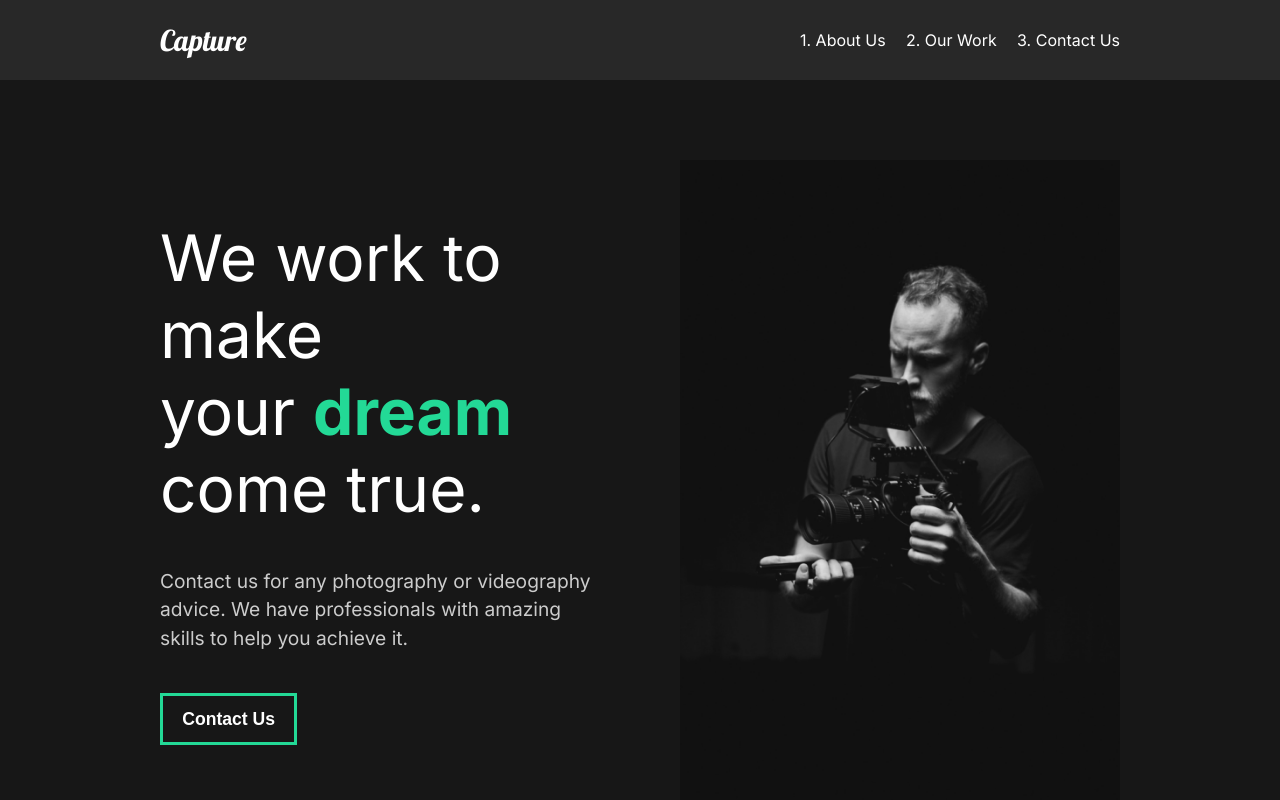
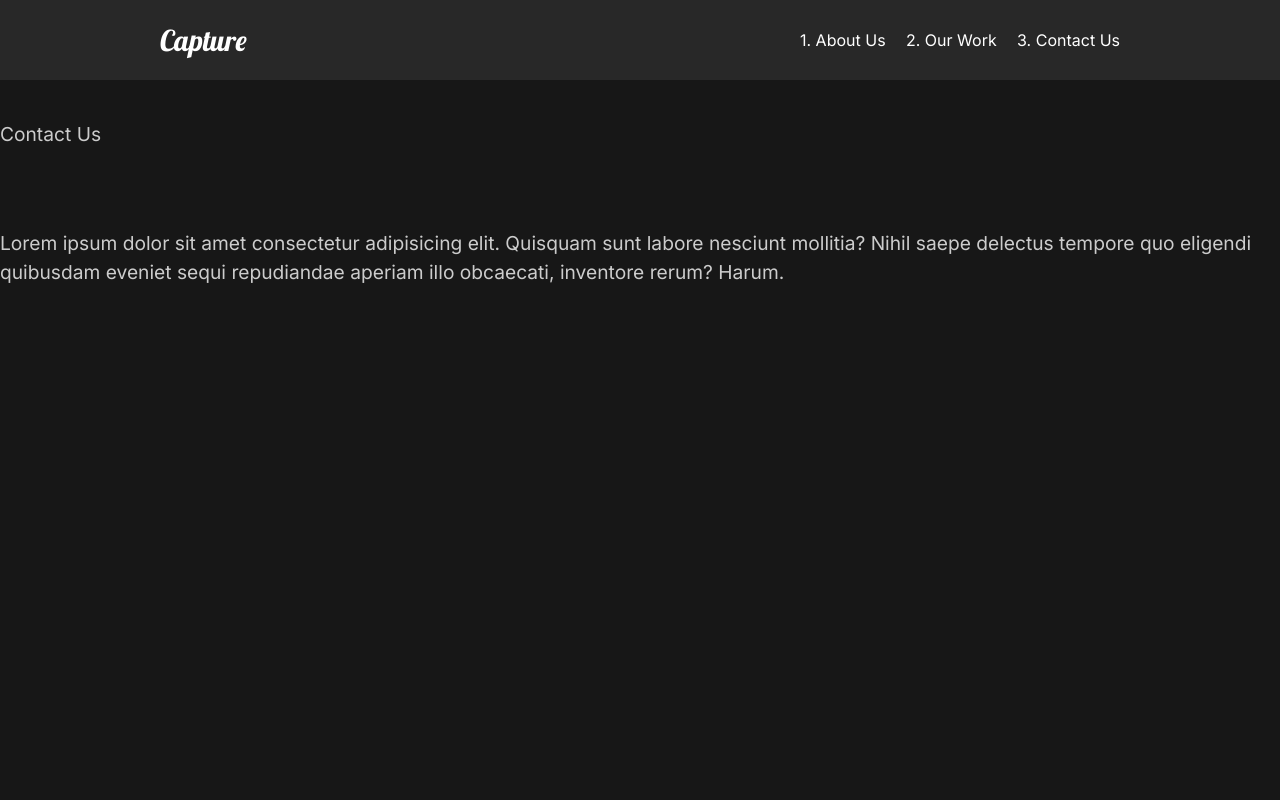
Before and after one commit to jaanvi-39/capture, a React (Create React App) app: page /contact in a window 1280 px wide. Shown: the top 800 px of the page. Built offline with nearby package versions, Linux system fonts and the light colour scheme.

Commit message:
React router

```diff
--- a/src/App.js
+++ b/src/App.js
@@ -5,7 +5,12 @@ import GlobalStyles from "./components/GlobalStyles";
 
 //import pages
 import AboutUs from "./pages/AboutUs";
+import OurWork from "./pages/OurWork";
+import ContactUs from "./pages/ContactUs";
+import Nav from "./components/Nav";
 
+import { Route, Routes } from "react-router";
+// import { Route, Switch } from "react-router";
 // import styles
 // import "../src/styles/app.scss";
 
@@ -13,7 +18,12 @@ function App() {
   return (
     <div className="App">
       <GlobalStyles />
-      <AboutUs />
+      <Nav />
+      <Routes>
+        <Route path="/" exact element={<AboutUs />} />
+        <Route path="/work" exact element={<OurWork />} />
+        <Route path="/contact" exact element={<ContactUs />} />
+      </Routes>
     </div>
   );
 }
--- a/src/components/AboutSection.js
+++ b/src/components/AboutSection.js
@@ -2,7 +2,7 @@ import React from "react";
 import home1 from "../img/home1.png";
 
 //importing styled components
-import styled from "styled-components";
+// import styled from "styled-components";
 
 import { About, StyledDescription, Image, Hide } from "./styles";
 
--- a/src/components/Nav.js
+++ b/src/components/Nav.js
@@ -1,20 +1,21 @@
 import styled from "styled-components";
+import { Link } from "react-router-dom";
 
 const Nav = () => {
   return (
     <StyleNav>
       <h2>
-        <a href="#">Capture</a>
+        <Link to="/">Capture</Link>
       </h2>
       <ul>
         <li>
-          <a href="#">1. About Us</a>
+          <Link to="/">1. About Us</Link>
         </li>
         <li>
-          <a href="#">2. Our Work</a>
+          <Link to="/work">2. Our Work</Link>
         </li>
         <li>
-          <a href="#">3. Contact Us</a>
+          <Link to="/contact">3. Contact Us</Link>
         </li>
       </ul>
     </StyleNav>
--- a/src/index.js
+++ b/src/index.js
@@ -3,10 +3,14 @@ import ReactDOM from "react-dom/client";
 import App from "./App";
 import reportWebVitals from "./reportWebVitals";
 
+import { BrowserRouter } from "react-router-dom";
+
 const root = ReactDOM.createRoot(document.getElementById("root"));
 root.render(
   <React.StrictMode>
-    <App />
+    <BrowserRouter>
+      <App />
+    </BrowserRouter>
   </React.StrictMode>
 );
 
--- a/src/pages/AboutUs.js
+++ b/src/pages/AboutUs.js
@@ -1,14 +1,13 @@
 // import React from "react";
 
 //import component of pages
-import Nav from "../components/Nav";
+
 import AboutSection from "../components/AboutSection";
 import Services from "../components/Services";
 import FaqSection from "../components/FaqSection";
 const AboutUs = () => {
   return (
     <div>
-      <Nav />
       <AboutSection />
       <Services />
       <FaqSection />
--- /dev/null
+++ b/src/pages/ContactUs.js
@@ -0,0 +1,15 @@
+const ContactUs = () => {
+  return (
+    <div className="contact">
+      <p> Contact Us</p>
+      <p>
+        Lorem ipsum dolor sit amet consectetur adipisicing elit. Quisquam sunt
+        labore nesciunt mollitia? Nihil saepe delectus tempore quo eligendi
+        quibusdam eveniet sequi repudiandae aperiam illo obcaecati, inventore
+        rerum? Harum.
+      </p>
+    </div>
+  );
+};
+
+export default ContactUs;
--- /dev/null
+++ b/src/pages/OurWork.js
@@ -0,0 +1,15 @@
+const OurWork = () => {
+  return (
+    <div className="work">
+      <p> Our Work</p>
+      <p>
+        Lorem ipsum dolor sit amet consectetur adipisicing elit. Quisquam sunt
+        labore nesciunt mollitia? Nihil saepe delectus tempore quo eligendi
+        quibusdam eveniet sequi repudiandae aperiam illo obcaecati, inventore
+        rerum? Harum.
+      </p>
+    </div>
+  );
+};
+
+export default OurWork;
--- a/src/styles/_aboutSection.scss
+++ /dev/null
@@ -1,3 +0,0 @@
-.about-section {
-  display: flex;
-}
--- a/src/styles/app.scss
+++ /dev/null
@@ -1,9 +0,0 @@
-* {
-  padding: 0;
-  margin: 0;
-  box-sizing: border-box;
-}
-body {
-  background-color: rgb(35, 35, 35);
-}
-@import "./aboutSection";
```
